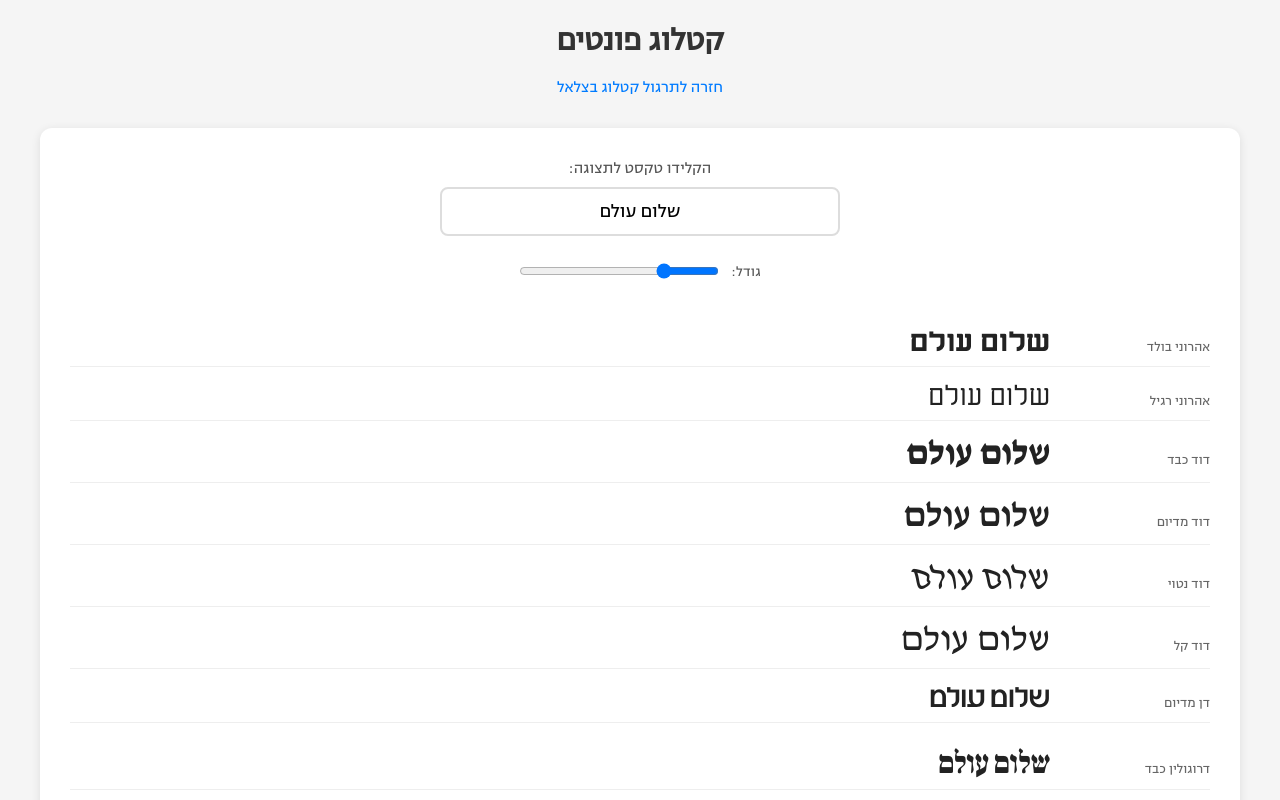
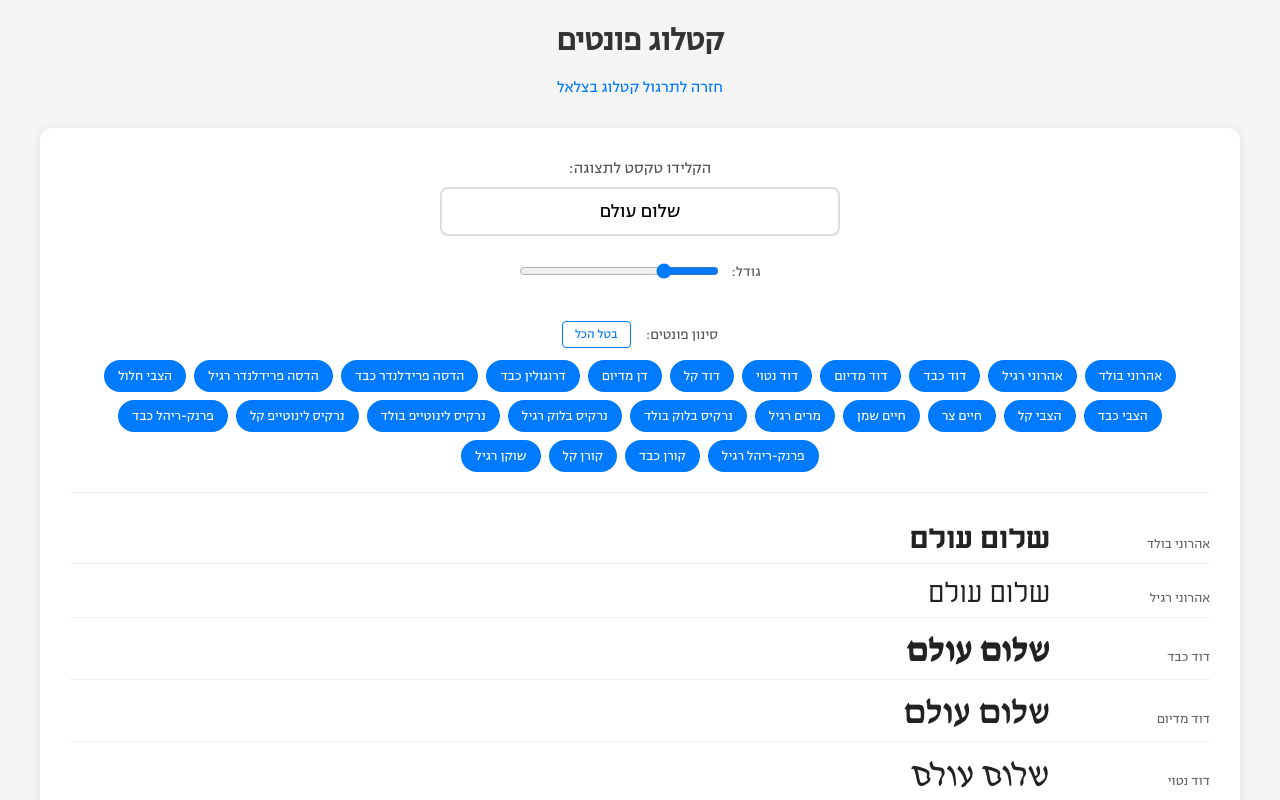
Before and after one commit to noapressman/font_reco, a plain HTML site: page catalog.html in a window 1280 px wide. Shown: the top 800 px of the page. Drawn offline with Linux system fonts and the light colour scheme.

Commit message:
added font filter toggle and blue slider styling
🤖 Generated with [Claude Code](https://claude.com/claude-code)

Co-Authored-By: Claude Opus 4.5 <noreply@anthropic.com>

```diff
--- a/catalog.css
+++ b/catalog.css
@@ -94,6 +94,72 @@ main {
 #font-size-slider {
     width: 200px;
     cursor: pointer;
+    accent-color: #007bff;
+}
+
+.filter-section {
+    margin-bottom: 25px;
+    padding-bottom: 20px;
+    border-bottom: 1px solid #eee;
+}
+
+.filter-header {
+    display: flex;
+    align-items: center;
+    justify-content: center;
+    gap: 15px;
+    margin-bottom: 12px;
+}
+
+.filter-label {
+    color: #555;
+    font-size: 0.9rem;
+}
+
+.toggle-all-btn {
+    font-family: 'narkiss-block-regular', -apple-system, BlinkMacSystemFont, 'Segoe UI', Roboto, sans-serif;
+    padding: 4px 12px;
+    font-size: 0.8rem;
+    border: 1px solid #007bff;
+    border-radius: 4px;
+    background: white;
+    color: #007bff;
+    cursor: pointer;
+    transition: all 0.2s ease;
+}
+
+.toggle-all-btn:hover {
+    background: #007bff;
+    color: white;
+}
+
+.font-filters {
+    display: flex;
+    flex-wrap: wrap;
+    gap: 8px;
+    justify-content: center;
+}
+
+.font-filter-btn {
+    font-family: 'narkiss-block-regular', -apple-system, BlinkMacSystemFont, 'Segoe UI', Roboto, sans-serif;
+    padding: 5px 12px;
+    font-size: 0.85rem;
+    border: 2px solid #007bff;
+    border-radius: 20px;
+    background: white;
+    color: #007bff;
+    cursor: pointer;
+    transition: all 0.2s ease;
+}
+
+.font-filter-btn:hover {
+    background: #f0f7ff;
+}
+
+.font-filter-btn.active {
+    background: #007bff;
+    border-color: #007bff;
+    color: white;
 }
 
 .font-catalog {
--- a/catalog.html
+++ b/catalog.html
@@ -27,6 +27,14 @@
                 </div>
             </section>
 
+            <section class="filter-section">
+                <div class="filter-header">
+                    <span class="filter-label">סינון פונטים:</span>
+                    <button id="toggle-all-btn" class="toggle-all-btn">בטל הכל</button>
+                </div>
+                <div id="font-filters" class="font-filters"></div>
+            </section>
+
             <section class="catalog-section">
                 <div id="font-catalog" class="font-catalog"></div>
             </section>
--- a/catalog.js
+++ b/catalog.js
@@ -1,14 +1,19 @@
 // State
 let fonts = [];
+let visibleFonts = new Set();
 
 // DOM elements
 const previewTextInput = document.getElementById('preview-text');
 const fontCatalog = document.getElementById('font-catalog');
 const fontSizeSlider = document.getElementById('font-size-slider');
+const fontFilters = document.getElementById('font-filters');
+const toggleAllBtn = document.getElementById('toggle-all-btn');
 
 // Initialize
 async function init() {
     await loadFonts();
+    fonts.forEach(font => visibleFonts.add(font.id));
+    renderFilters();
     renderCatalog();
     setupEventListeners();
     updateFontSize();
@@ -50,12 +55,69 @@ async function loadFonts() {
     }
 }
 
+// Render filter buttons
+function renderFilters() {
+    fontFilters.innerHTML = '';
+
+    fonts.forEach(font => {
+        const btn = document.createElement('button');
+        btn.className = 'font-filter-btn active';
+        btn.textContent = font.name;
+        btn.dataset.fontId = font.id;
+        btn.addEventListener('click', () => toggleFont(font.id));
+        fontFilters.appendChild(btn);
+    });
+
+    updateToggleAllBtn();
+}
+
+// Toggle a font's visibility
+function toggleFont(fontId) {
+    if (visibleFonts.has(fontId)) {
+        visibleFonts.delete(fontId);
+    } else {
+        visibleFonts.add(fontId);
+    }
+
+    const btn = fontFilters.querySelector(`[data-font-id="${fontId}"]`);
+    btn.classList.toggle('active', visibleFonts.has(fontId));
+
+    updateToggleAllBtn();
+    renderCatalog();
+    updateFontSize();
+}
+
+// Toggle all fonts
+function toggleAllFonts() {
+    const allVisible = visibleFonts.size === fonts.length;
+
+    if (allVisible) {
+        visibleFonts.clear();
+    } else {
+        fonts.forEach(font => visibleFonts.add(font.id));
+    }
+
+    fontFilters.querySelectorAll('.font-filter-btn').forEach(btn => {
+        btn.classList.toggle('active', visibleFonts.has(btn.dataset.fontId));
+    });
+
+    updateToggleAllBtn();
+    renderCatalog();
+    updateFontSize();
+}
+
+// Update toggle all button text
+function updateToggleAllBtn() {
+    const allVisible = visibleFonts.size === fonts.length;
+    toggleAllBtn.textContent = allVisible ? 'בטל הכל' : 'בחר הכל';
+}
+
 // Render all fonts in the catalog
 function renderCatalog() {
     const previewText = previewTextInput.value || 'שלום עולם';
     fontCatalog.innerHTML = '';
 
-    fonts.forEach(font => {
+    fonts.filter(font => visibleFonts.has(font.id)).forEach(font => {
         const card = document.createElement('div');
         card.className = 'font-card';
 
@@ -96,6 +158,7 @@ function updateFontSize() {
 function setupEventListeners() {
     previewTextInput.addEventListener('input', updatePreviews);
     fontSizeSlider.addEventListener('input', updateFontSize);
+    toggleAllBtn.addEventListener('click', toggleAllFonts);
 }
 
 // Start the app
--- a/fonts/fonts.json
+++ b/fonts/fonts.json
@@ -15,8 +15,8 @@
   { "id": "haim-bold", "name": "חיים שמן", "file": "VC_Haim-Bold.otf" },
   { "id": "haim-tzar", "name": "חיים צר", "file": "VC_Haim-Tzar.otf" },
   { "id": "miriam-regular", "name": "מרים רגיל", "file": "VC_Miriam-Regular.otf" },
-  { "id": "narkis-bold", "name": "נרקיס בולד", "file": "VC_Narkis-Bold.otf" },
-  { "id": "narkis-light", "name": "נרקיס קל", "file": "VC_Narkis-Light.otf" },
+  { "id": "narkis-bold", "name": "נרקיס לינוטייפ בולד", "file": "VC_Narkis-Bold.otf" },
+  { "id": "narkis-light", "name": "נרקיס לינוטייפ קל", "file": "VC_Narkis-Light.otf" },
   { "id": "narkiss-block-bold", "name": "נרקיס בלוק בולד", "file": "NarkissBlock-Bold.otf" },
   { "id": "narkiss-block-regular", "name": "נרקיס בלוק רגיל", "file": "NarkissBlock-Regular.otf" },
   { "id": "frank-ruehl-bold", "name": "פרנק-ריהל כבד", "file": "VC_Frankruel-Bold.otf" },
```
